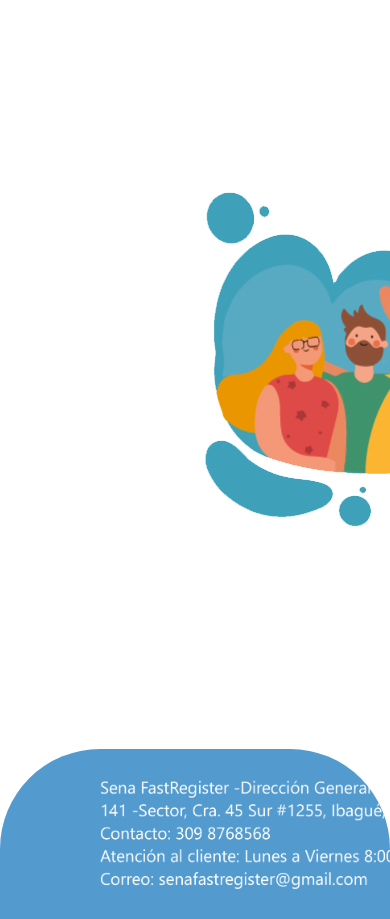
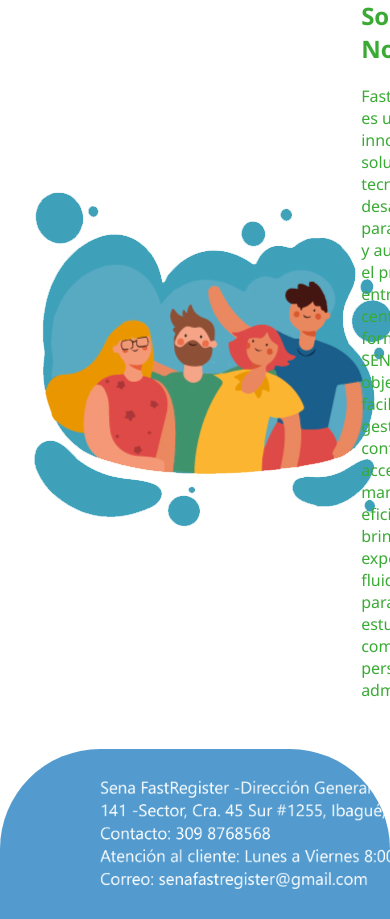
Before and after one commit to alejocoding/Formative_proyect, a PHP site: page /sobreNosotros.php in a window 390 px wide; the page is wider, and only the part inside the window is pictured. Shown: the part 107-1026 px from the top of that part. Run offline with PHP 8.4, Linux system fonts and the light colour scheme.

Commit message:
Cambios de responsive

```diff
--- a/css/SobreNosotros.css
+++ b/css/SobreNosotros.css
@@ -7,7 +7,7 @@ body{
 }
 section{
 
-    width: 80%;
+    width: 95%;
     height: auto;
 }
 
@@ -36,3 +36,14 @@ section{
     padding-bottom: 20px;
     align-self: flex-start;
 }
+
+@media screen {
+    .izquierda{
+        padding-left: 150px ;
+        padding-right: 100px;
+    }
+    .derecha{
+        width: 700px;
+    }
+
+}
```
